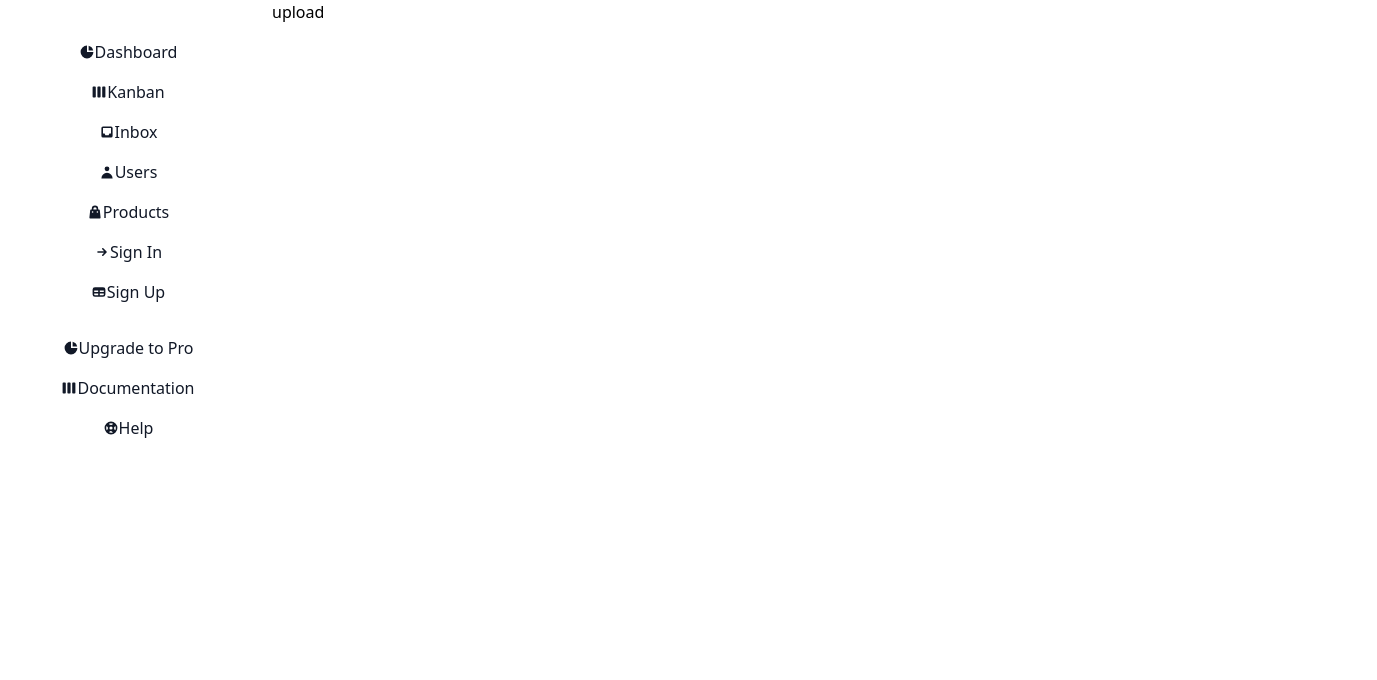
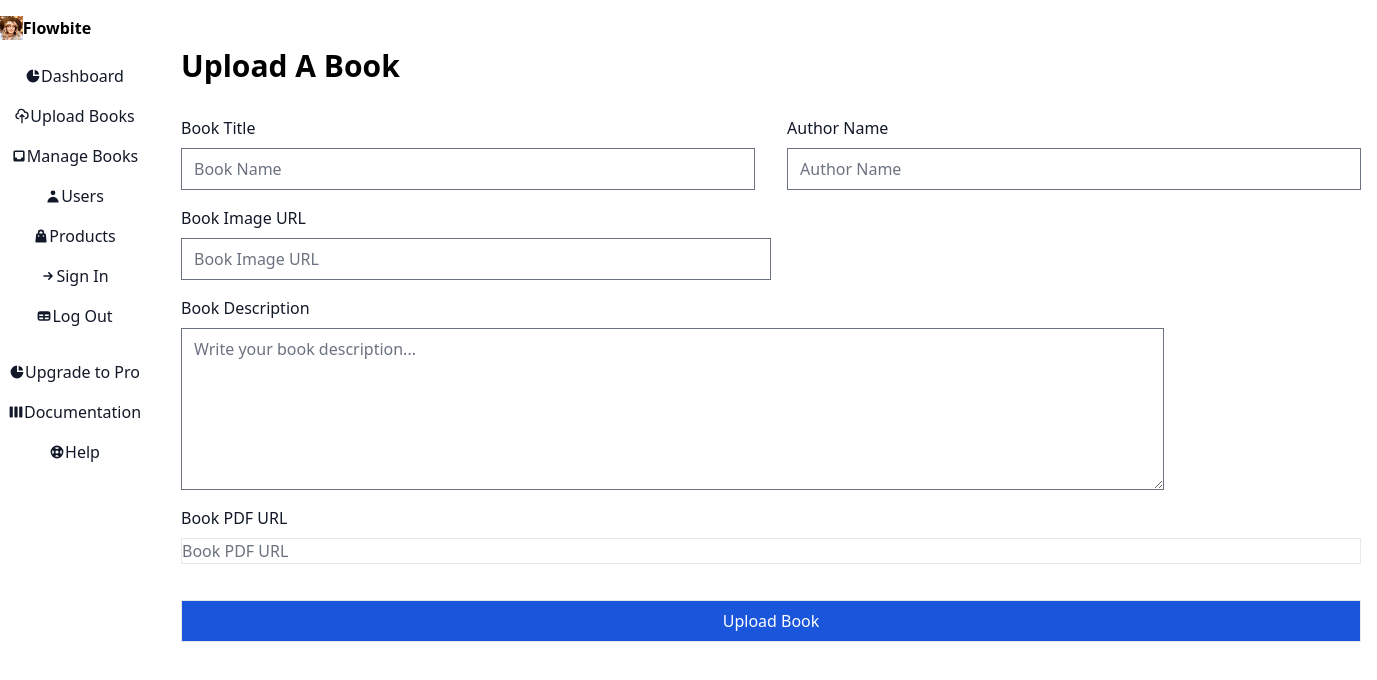
Before and after one commit to devrajmudgal/Online-Book-Store-App, a React (Vite) app in the folder mern-client/: page /admin/dashboard/upload in a window 1280 px wide. Shown: the top 680 px of the page, 1377 px wide, since content can reach past the window. Built offline with nearby package versions, Linux system fonts and the light colour scheme.

Commit message:
admin_uploadbooks_form

```diff
--- a/mern-client/src/dashboard/SideBar.jsx
+++ b/mern-client/src/dashboard/SideBar.jsx
@@ -1,32 +1,36 @@
 import React from 'react'
 import { Sidebar } from "flowbite-react";
-import { HiArrowSmRight, HiChartPie, HiInbox, HiShoppingBag, HiSupport, HiTable, HiUser, HiViewBoards } from "react-icons/hi";
+import { HiArrowSmRight, HiChartPie, HiInbox, HiOutlineCloudUpload, HiShoppingBag, HiSupport, HiTable, HiUser, HiViewBoards } from "react-icons/hi";
+import userImg from '../assets/profile.jpg'
 
 const SideBar = () => {
   return (
     <Sidebar aria-label="Sidebar with content separator example">
+      <Sidebar.Logo href="#" img={userImg} imgAlt="Flowbite logo">
+        Flowbite
+      </Sidebar.Logo>
       <Sidebar.Items>
         <Sidebar.ItemGroup>
-          <Sidebar.Item href="#" icon={HiChartPie}>
+          <Sidebar.Item href="/admin/dashboard" icon={HiChartPie}>
             Dashboard
           </Sidebar.Item>
-          <Sidebar.Item href="#" icon={HiViewBoards}>
-            Kanban
+          <Sidebar.Item href="/admin/dashboard/upload" icon={HiOutlineCloudUpload}>
+            Upload Books
           </Sidebar.Item>
-          <Sidebar.Item href="#" icon={HiInbox}>
-            Inbox
+          <Sidebar.Item href="/admin/dashboard/manage" icon={HiInbox}>
+            Manage Books
           </Sidebar.Item>
           <Sidebar.Item href="#" icon={HiUser}>
             Users
           </Sidebar.Item>
-          <Sidebar.Item href="#" icon={HiShoppingBag}>
+          <Sidebar.Item href="" icon={HiShoppingBag}>
             Products
           </Sidebar.Item>
-          <Sidebar.Item href="#" icon={HiArrowSmRight}>
+          <Sidebar.Item href="/login" icon={HiArrowSmRight}>
             Sign In
           </Sidebar.Item>
           <Sidebar.Item href="#" icon={HiTable}>
-            Sign Up
+            Log Out
           </Sidebar.Item>
         </Sidebar.ItemGroup>
         <Sidebar.ItemGroup>
--- a/mern-client/src/dashboard/UploadBook.jsx
+++ b/mern-client/src/dashboard/UploadBook.jsx
@@ -1,9 +1,99 @@
 import React from 'react'
+import { Button, Checkbox, Label, TextInput, Textarea } from "flowbite-react";
 
 const UploadBook = () => {
+
+  const handleBookSubmit=(event)=>{
+    event.preventDefault();
+    const form= event.target;
+
+    const bookTitle=form.bookTitle.value;
+    const authorName= form.authorName.value;
+    const imageURL= form.imageURL.value;
+    const bookDescription=form.bookDescription.value;
+    const bookPDFURL=form.bookPDFURL.value;
+
+    const bookObj = {
+      bookTitle, authorName, imageURL, bookDescription, bookPDFURL
+    }
+
+    console.log(bookObj)
+
+    //send data to db
+
+    fetch("http://localhost:5000/upload-book",{
+      method: "POST",
+      headers: {
+        "Content-type": "application/json"
+      },
+      body: JSON.stringyfy(bookObj)
+    }).then(res=>res.json()).then(data =>{
+
+      console.log(data)
+      alert("Book uploaded successfully!!!")
+    })
+  }
   return (
-    <div>
-      upload
+    <div className='px-4 my-12'>
+      <h2 className='mb-8 text-3xl font-bold'>Upload A Book</h2>
+
+
+      <form onSubmit={handleBookSubmit} className="flex lg:w-[1180px] flex-col flex-wrap gap-4">
+        {/*first row*/}
+        <div className='flex gap-8'>
+            <div className='lg:w-1/2'>
+            <div className="mb-2 block">
+              <Label htmlFor="bookTitle" value="Book Title" />
+            </div>
+            <TextInput id="bookTitle" name='bookTitle' type="text" placeholder="Book Name" required />
+          </div>
+
+          <div className='lg:w-1/2'>
+            <div className="mb-2 block">
+              <Label htmlFor="authorName" value="Author Name" />
+            </div>
+            <TextInput id="auhtorName" name='authorName' type="text" placeholder="Author Name" required />
+          </div>
+        </div>
+
+
+        {/*second row*/}
+        <div className=' gap-8'>
+            <div className='lg:w-1/2'>
+            <div className="mb-2 block">
+              <Label htmlFor="imageURL" value="Book Image URL" />
+            </div>
+            <TextInput id="imageURL" name='imageURL' type="text" placeholder="Book Image URL" required />
+          </div>
+
+
+        {/*Book Description */}
+        <div>
+        <div className='lg:w-10/12'>
+        <div className="mb-2 mt-4 block">
+              <Label htmlFor="bookDescription" value="Book Description" />
+              </div>
+              <Textarea id="bookDescription" name='bookDescription' placeholder="Write your book description..." required className='w-full'  rows={6} />
+
+        </div>
+
+        </div>
+        </div>
+
+        {/*book pdf link */}
+        <div>
+        <div className="mb-2 block">
+          <Label htmlFor="bookPDFURL" value="Book PDF URL" />
+        </div>
+        <TextInput id="bookPDFURL" type="bookPDFURL" placeholder="Book PDF URL" required />
+      </div>
+
+      <Button type="submit" className='mt-5 bg-blue-700'>Upload Book</Button>
+
+
+
+
+    </form>
     </div>
   )
 }
```
